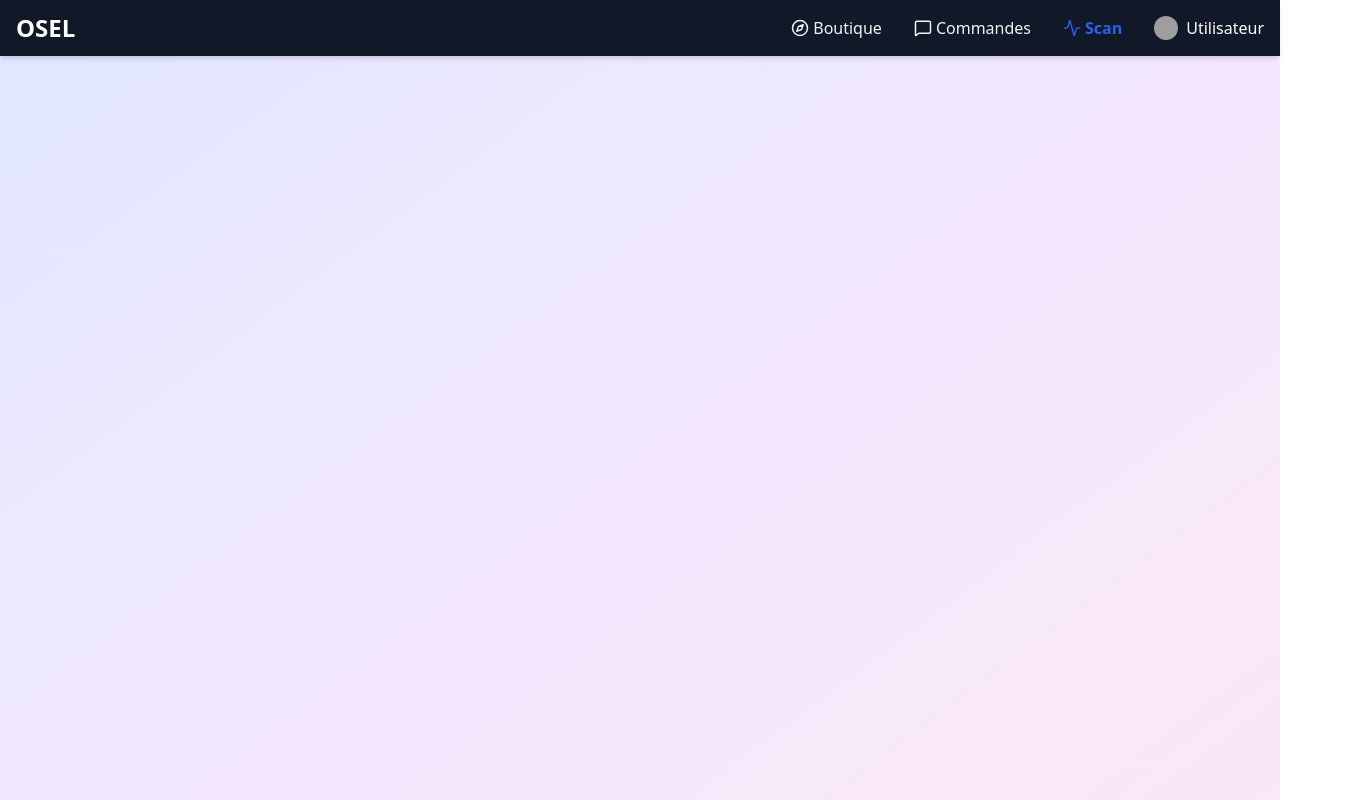
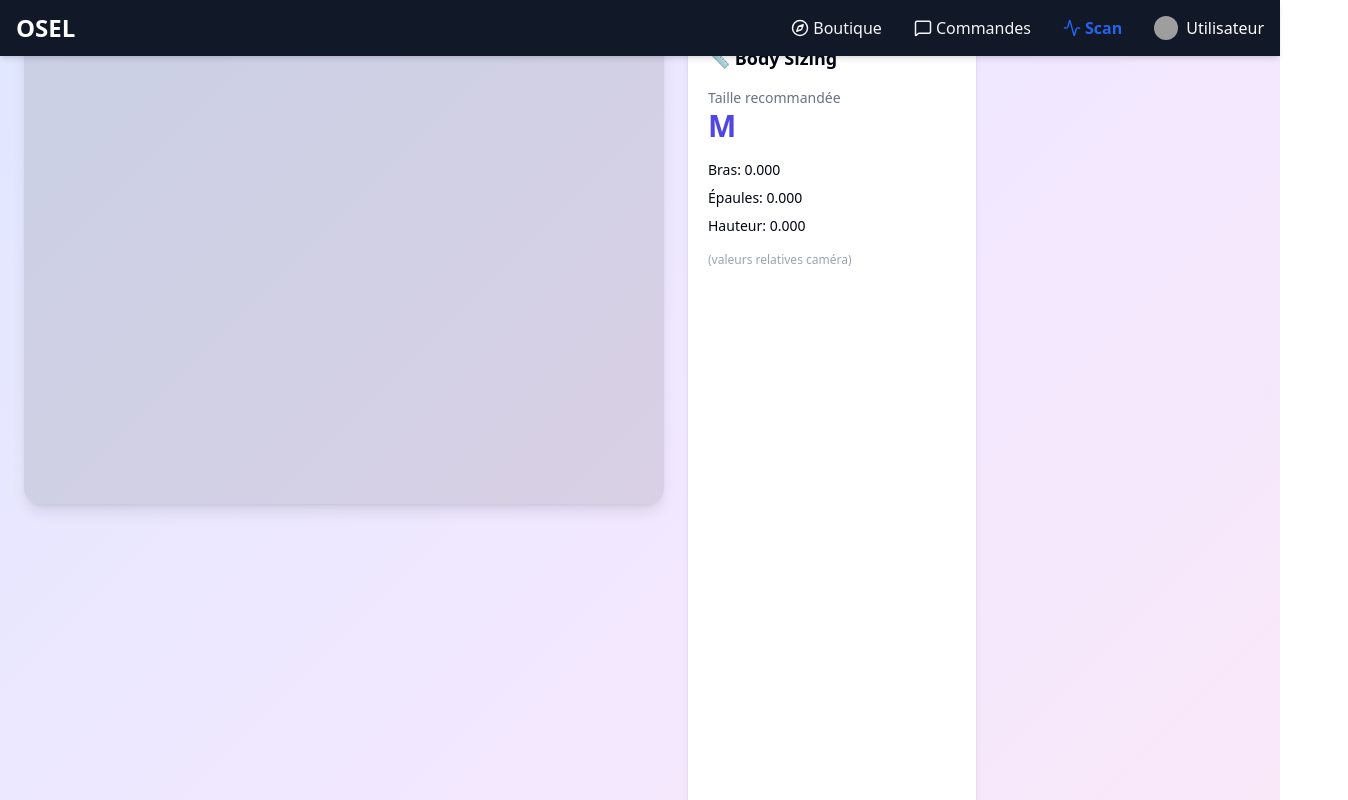
Before and after one commit to TahinaHKB/oselplatform, a React (Vite) app: page /scan in a window 1280 px wide. Shown: the top 800 px of the page, 1348 px wide, since content can reach past the window. Built offline with nearby package versions, Linux system fonts and the light colour scheme; no server answers; the database is empty; sample sign-in values are in the browser's storage; grey boxes are pictures that could not be loaded.

Commit message:
Add files via upload

```diff
--- a/src/component/ConfirmOrder.tsx
+++ b/src/component/ConfirmOrder.tsx
@@ -53,9 +53,6 @@ const ConfirmOrder: React.FC<RequestProps> = ({
           createdAt: serverTimestamp(),
         });
       }
-
-      console.log("Commande créée avec ID :", orderRef.id);
-
       // 🔥 UX
       setShowModal(false);
       setMessage("");
--- a/src/page/Home.tsx
+++ b/src/page/Home.tsx
@@ -90,8 +90,6 @@ const Home: React.FC = () => {
     }
 
     await updateDoc(doc(db, "users", user.uid), {
-      username,
-      birthdate,
       profilePic,
     });
     alert("Profil mis à jour !");
@@ -189,46 +187,50 @@ const Home: React.FC = () => {
                 </div>
 
                 <div className="space-y-5">
+                  {/* Username */}
                   <div>
                     <label className="text-xs font-bold text-slate-400 ml-1">
                       Nom d'utilisateur
                     </label>
+
                     <div className="relative">
                       <User className="absolute left-4 top-1/2 -translate-y-1/2 w-4 h-4 text-indigo-400" />
-                      <input
-                        value={username}
-                        onChange={(e) => setUsername(e.target.value)}
-                        className="w-full pl-11 pr-4 py-3 bg-slate-50 border rounded-2xl focus:ring-2 focus:ring-indigo-500/20 focus:border-indigo-500 transition outline-none"
-                      />
+
+                      <div className="w-full pl-11 pr-4 py-3 bg-slate-50 border rounded-2xl text-slate-700">
+                        {username || "Non défini"}
+                      </div>
                     </div>
                   </div>
 
+                  {/* Email */}
                   <div>
                     <label className="text-xs font-bold text-slate-400 ml-1">
                       Email
                     </label>
+
                     <div className="relative">
                       <Mail className="absolute left-4 top-1/2 -translate-y-1/2 w-4 h-4 text-indigo-400" />
-                      <input
-                        value={email}
-                        disabled
-                        className="w-full pl-11 pr-4 py-3 bg-slate-100 border rounded-2xl text-slate-500"
-                      />
+
+                      <div className="w-full pl-11 pr-4 py-3 bg-slate-100 border rounded-2xl text-slate-500">
+                        {email || "Non défini"}
+                      </div>
                     </div>
                   </div>
 
+                  {/* Birthdate */}
                   <div>
                     <label className="text-xs font-bold text-slate-400 ml-1">
                       Date de naissance
                     </label>
+
                     <div className="relative">
                       <Calendar className="absolute left-4 top-1/2 -translate-y-1/2 w-4 h-4 text-indigo-400" />
-                      <input
-                        type="date"
-                        value={birthdate === "none" ? "" : birthdate}
-                        onChange={(e) => setBirthdate(e.target.value)}
-                        className="w-full pl-11 pr-4 py-3 bg-slate-50 border rounded-2xl focus:ring-2 focus:ring-indigo-500/20 focus:border-indigo-500 transition"
-                      />
+
+                      <div className="w-full pl-11 pr-4 py-3 bg-slate-50 border rounded-2xl text-slate-700">
+                        {birthdate && birthdate !== "none"
+                          ? birthdate
+                          : "Non définie"}
+                      </div>
                     </div>
                   </div>
                 </div>
--- a/src/page/Scan.tsx
+++ b/src/page/Scan.tsx
@@ -1,19 +1,30 @@
 import NavBar from "@/component/NavBar";
 import ShowAvatar from "@/component/ShowAvatar";
-import React, { useEffect, useRef} from "react";
+import React, { useEffect, useRef, useState } from "react";
 import * as THREE from "three";
 
 const HolisticDemo: React.FC = () => {
   const videoRef = useRef<HTMLVideoElement>(null);
   const mountRef = useRef<HTMLDivElement>(null);
+
+  const [size, setSize] = useState("M");
+  const [metrics, setMetrics] = useState({
+    shoulder: 0,
+    arm: 0,
+    height: 0,
+  });
+
   useEffect(() => {
     if (!videoRef.current || !mountRef.current) return;
 
     let animationId: number;
     let cam: any;
 
+    const distance = (a: any, b: any) => {
+      return Math.sqrt((a.x - b.x) ** 2 + (a.y - b.y) ** 2 + (a.z - b.z) ** 2);
+    };
+
     const init = async () => {
-      // @ts-ignore: Holistic et Camera sont chargés globalement via CDN
       const holistic = new (window as any).Holistic({
         locateFile: (file: string) =>
           `https://cdn.jsdelivr.net/npm/@mediapipe/holistic/${file}`,
@@ -26,7 +37,7 @@ const HolisticDemo: React.FC = () => {
         minTrackingConfidence: 0.5,
       });
 
-      // Three.js
+      // THREE JS
       const scene = new THREE.Scene();
       const camera3D = new THREE.PerspectiveCamera(75, 640 / 480, 0.1, 1000);
       camera3D.position.z = 2;
@@ -39,25 +50,59 @@ const HolisticDemo: React.FC = () => {
         color: 0xff0000,
         size: 0.02,
       });
+
       const geometry = new THREE.BufferGeometry();
       const points = new THREE.Points(geometry, material);
       scene.add(points);
 
       holistic.onResults((results: any) => {
-        if (results.poseLandmarks) {
-          const positions = results.poseLandmarks.map((lm: any) => [
-            lm.x - 0.5,
-            -lm.y + 0.5,
-            -lm.z,
-          ]);
-          geometry.setAttribute(
-            "position",
-            new THREE.Float32BufferAttribute(positions.flat(), 3),
-          );
-        }
+        if (!results.poseLandmarks) return;
+
+        const lm = results.poseLandmarks;
+
+        // landmarks
+        const ls = lm[11];
+        const rs = lm[12];
+        const le = lm[13];
+        const lw = lm[15];
+        const la = lm[27];
+
+        // mesures
+        const shoulder = distance(ls, rs);
+
+        const upperArm = distance(ls, le);
+        const foreArm = distance(le, lw);
+        const arm = upperArm + foreArm;
+
+        const height = distance(ls, la);
+
+        // ratios
+        const shoulderRatio = shoulder / height;
+        //const armRatio = arm / height;
+
+        // sizing
+        let computedSize = "M";
+        if (shoulderRatio < 0.22) computedSize = "S";
+        else if (shoulderRatio < 0.26) computedSize = "M";
+        else if (shoulderRatio < 0.3) computedSize = "L";
+        else computedSize = "XL";
+
+        setSize(computedSize);
+        setMetrics({
+          shoulder,
+          arm,
+          height,
+        });
+
+        // update THREE
+        const positions = lm.map((p: any) => [p.x - 0.5, -p.y + 0.5, -p.z]);
+
+        geometry.setAttribute(
+          "position",
+          new THREE.Float32BufferAttribute(positions.flat(), 3),
+        );
       });
 
-      // @ts-ignore: Camera global
       cam = new (window as any).Camera(videoRef.current!, {
         onFrame: async () => {
           await holistic.send({ image: videoRef.current! });
@@ -65,43 +110,83 @@ const HolisticDemo: React.FC = () => {
         width: 640,
         height: 480,
       });
+
       cam.start();
 
-      // Animation continue
       const animate = () => {
         renderer.render(scene, camera3D);
         animationId = requestAnimationFrame(animate);
       };
+
       animate();
 
-      // Cleanup
       return () => {
         cam.stop();
         mountRef.current?.removeChild(renderer.domElement);
-        geometry.dispose();
-        material.dispose();
-        renderer.dispose();
         cancelAnimationFrame(animationId);
       };
     };
 
     const cleanupPromise = init();
+
     return () => {
-      cleanupPromise.then((cleanup) => {
-        if (cleanup) cleanup();
-      });
+      cleanupPromise.then((cleanup) => cleanup && cleanup());
     };
   }, []);
 
   return (
-    <div className="min-h-screen bg-gradient-to-br from-indigo-100 via-purple-100 to-pink-100 selection:bg-purple-200 selection:text-purple-900">
+    <div className="min-h-screen bg-gradient-to-br from-indigo-100 via-purple-100 to-pink-100">
       <NavBar />
-      <div style={{ display: "flex", gap: "20px", alignItems: "flex-start" }}>
-        <video ref={videoRef} style={{ display: "none" }} />
 
-        <div ref={mountRef} style={{ width: 640, height: 480 }}></div>
+      <div className="flex flex-col lg:flex-row gap-6 p-4 lg:p-6 items-center lg:items-start">
+        {/* VIDEO + CANVAS */}
+        <video ref={videoRef} className="hidden" />
 
-        <ShowAvatar />
+        <div
+          ref={mountRef}
+          className="
+        w-full
+        max-w-[640px]
+        aspect-[4/3]
+        bg-black/10
+        rounded-2xl
+        overflow-hidden
+        shadow-lg
+      "
+        />
+
+        {/* UI PANEL */}
+        <div
+          className="
+      bg-white
+      w-full
+      max-w-sm
+      lg:w-72
+      p-5
+      rounded-2xl
+      shadow-md
+      space-y-4
+    "
+        >
+          <h2 className="font-bold text-lg">📏 Body Sizing</h2>
+
+          <div>
+            <p className="text-sm text-gray-500">Taille recommandée</p>
+            <p className="text-3xl font-bold text-indigo-600">{size}</p>
+          </div>
+
+          <div className="text-sm space-y-2">
+            <p>Bras: {metrics.arm.toFixed(3)}</p>
+            <p>Épaules: {metrics.shoulder.toFixed(3)}</p>
+            <p>Hauteur: {metrics.height.toFixed(3)}</p>
+          </div>
+
+          <div className="text-xs text-gray-400">
+            (valeurs relatives caméra)
+          </div>
+
+          <ShowAvatar />
+        </div>
       </div>
     </div>
   );
```
